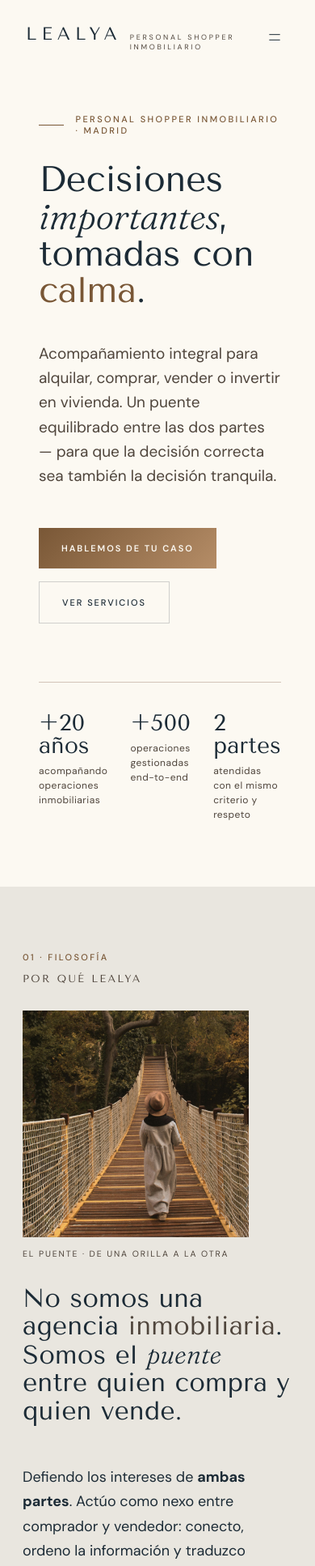
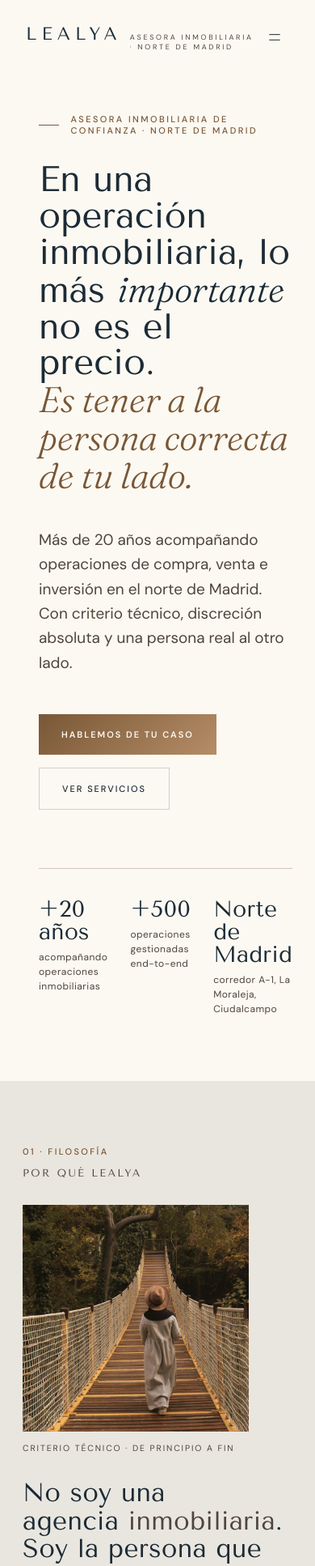
Before and after one commit to Laucas79/web-lealya, a Next.js app: page / in a window 390 px wide. Shown: the top 1934 px of the page at 81% size. Built offline with nearby package versions, Linux system fonts and the light colour scheme.

Commit message:
refactor: posicionamiento y copy v2 - asesora de confianza norte Madrid

```diff
--- a/src/app/layout.tsx
+++ b/src/app/layout.tsx
@@ -3,11 +3,11 @@ import './globals.css'
 
 export const metadata: Metadata = {
   title: {
-    default: 'Lealya — Personal Shopper Inmobiliario Madrid',
+    default: 'Lealya — Tu Asesora Inmobiliaria de Confianza en el Norte de Madrid',
     template: '%s | Lealya',
   },
-  description: 'Laura Castellano, personal shopper inmobiliario en Madrid. Acompañamiento integral para comprar, vender e invertir en vivienda con calma y criterio técnico.',
-  keywords: ['personal shopper inmobiliario', 'madrid', 'comprar piso madrid', 'asesor inmobiliario', 'lealya'],
+  description: 'Laura Castellano, asesora inmobiliaria independiente especializada en La Moraleja, Ciudalcampo y el corredor norte de Madrid. Compra, venta e inversión con criterio técnico y sin conflictos de interés.',
+  keywords: ['asesora inmobiliaria norte madrid', 'personal shopper inmobiliario La Moraleja', 'comprar chalet Ciudalcampo', 'asesoría inmobiliaria corredor burgos', 'asesora inmobiliaria confianza madrid'],
   authors: [{ name: 'Laura Castellano', url: 'https://lealya.es' }],
   creator: 'Lealya',
   metadataBase: new URL('https://lealya.es'),
@@ -16,8 +16,8 @@ export const metadata: Metadata = {
     locale: 'es_ES',
     url: 'https://lealya.es',
     siteName: 'Lealya',
-    title: 'Lealya — Personal Shopper Inmobiliario Madrid',
-    description: 'Acompañamiento integral para comprar, vender e invertir en vivienda en Madrid.',
+    title: 'Lealya — Tu Asesora Inmobiliaria de Confianza en el Norte de Madrid',
+    description: 'Asesora inmobiliaria independiente especializada en La Moraleja, Ciudalcampo y el corredor norte de Madrid. Compra, venta e inversión con criterio técnico.',
   },
   robots: {
     index: true,
--- a/src/app/page.tsx
+++ b/src/app/page.tsx
@@ -5,6 +5,7 @@ import About from '@/components/About'
 import Services from '@/components/Services'
 import Process from '@/components/Process'
 import Numbers from '@/components/Numbers'
+import Zones from '@/components/Zones'
 import Testimonials from '@/components/Testimonials'
 import Faq from '@/components/Faq'
 import Contact from '@/components/Contact'
@@ -22,6 +23,7 @@ export default function Home() {
         <Services />
         <Process />
         <Numbers />
+        <Zones />
         <Testimonials />
         <Faq />
         <Contact />
--- a/src/components/About.tsx
+++ b/src/components/About.tsx
@@ -6,6 +6,7 @@ export default function About() {
       <div className="wrap about-wrap" style={{ display: 'grid', gridTemplateColumns: 'minmax(0, 1fr) minmax(0, 1.2fr)', gap: 80, alignItems: 'center' }}>
         <div className="about-portrait" style={{ position: 'relative' }}>
           <div style={{ aspectRatio: '4/5', width: '100%', position: 'relative' }}>
+            {/* TODO: Reemplazar con foto real de Laura */}
             <Image src="/assets/laura-portrait.png" alt="Laura Castellano — Fundadora de Lealya" fill style={{ objectFit: 'cover', objectPosition: 'center top' }}/>
           </div>
           <div style={{ position: 'absolute', top: 24, left: 24, background: 'var(--bg)', padding: '8px 14px', fontSize: 10, letterSpacing: '0.25em', textTransform: 'uppercase', color: 'var(--accent)', fontWeight: 600 }}>
@@ -23,8 +24,11 @@ export default function About() {
           <p style={{ fontSize: 16, lineHeight: 1.75, color: 'var(--muted)', margin: '0 0 24px', maxWidth: 580 }}>
             Hace más de <strong>20 años</strong> di el salto a la asesoría inmobiliaria y descubrí mi vocación: gestionar operaciones de principio a fin —búsqueda, negociación, notaría, post-venta— cuidando cada detalle como si la casa fuese mía.
           </p>
+          <p style={{ fontSize: 16, lineHeight: 1.75, color: 'var(--muted)', margin: '0 0 24px', maxWidth: 580 }}>
+            Fundé Lealya para dar nombre a esa manera de trabajar: una asesora que trabaja <em>exclusivamente</em> para quien la contrata, con criterio técnico, calma y sin ningún conflicto de intereses.
+          </p>
           <p style={{ fontSize: 16, lineHeight: 1.75, color: 'var(--muted)', margin: '0 0 40px', maxWidth: 580 }}>
-            Fundé Lealya para dar nombre a esa manera de trabajar: una figura que sirva de <em>puente</em> entre comprador y vendedor, defendiendo los intereses de ambos con criterio y calma.
+            Hoy trabajo principalmente en el corredor norte de Madrid — La Moraleja, Ciudalcampo, Ciudad Santo Domingo, Fuente del Fresno — donde llevo años construyendo relaciones de confianza con compradores, vendedores e inversores que valoran la discreción y el criterio por encima de cualquier otra cosa.
           </p>
           <div style={{ display: 'flex', gap: 48, flexWrap: 'wrap', marginBottom: 40 }}>
             <div>
@@ -33,7 +37,7 @@ export default function About() {
             </div>
             <div>
               <div className="eyebrow" style={{ marginBottom: 8, color: 'var(--muted)' }}>Especialidad</div>
-              <div style={{ fontSize: 14, lineHeight: 1.7 }}>Gestión integral end-to-end<br/>Compra · Venta · Mediación</div>
+              <div style={{ fontSize: 14, lineHeight: 1.7 }}>Gestión integral end-to-end<br/>Compra · Venta · Inversión</div>
             </div>
           </div>
           <div style={{ padding: '24px 0 0', borderTop: '1px solid var(--line)', fontFamily: "'Fraunces', serif", fontStyle: 'italic', fontSize: 22, lineHeight: 1.45, color: 'var(--fg)', maxWidth: 560 }}>
--- a/src/components/Faq.tsx
+++ b/src/components/Faq.tsx
@@ -3,9 +3,9 @@ import { useState } from 'react'
 import { Icon } from './Icons'
 
 const FAQ = [
-  ['¿En qué se diferencia un personal shopper inmobiliario de una agencia?', 'Una agencia tradicional representa al vendedor. En Lealya actúo como puente entre comprador y vendedor: defiendo los intereses de ambos y aporto criterio técnico en cada paso. El objetivo es que la operación sea justa y tranquila para las dos partes.'],
+  ['¿En qué se diferencia Lealya de una agencia inmobiliaria?', 'Una agencia tradicional tiene cartera propia — solo te muestra lo que tiene. Yo no tengo propiedades: busco en todo el mercado, incluido off-market, porque no tengo interés en que elijas una propiedad concreta. Y trabajo exclusivamente para quien me contrata — nunca para las dos partes en la misma operación.'],
   ['¿Cuáles son los honorarios?', 'Trabajamos con un fee fijo inicial más un porcentaje sobre el ahorro negociado (solo para compra) o sobre el precio final (venta e inversión). Los comunicamos siempre por escrito antes de empezar — cero sorpresas.'],
-  ['¿Trabajáis solo en Madrid?', 'Principalmente Madrid capital y alrededores. Para operaciones relevantes fuera de la Comunidad, lo valoramos caso por caso.'],
+  ['¿En qué zonas trabajas?', 'Principalmente en el corredor norte de Madrid: La Moraleja, Ciudalcampo, Ciudad Santo Domingo y Fuente del Fresno — el eje de la A-1 / Carretera de Burgos. Para operaciones fuera de esta zona, lo valoramos caso por caso.'],
   ['¿Cuánto dura un proceso de compra?', 'En promedio entre 2 y 5 meses desde el briefing hasta las llaves, dependiendo de la zona, el tipo de inmueble y tu disponibilidad para visitas. El objetivo no es ir rápido: es acertar.'],
   ['¿Aceptáis cualquier presupuesto?', 'Trabajamos con operaciones desde 300.000 €. Por debajo de ese rango el coste del servicio no suele ser proporcional. Para consultas puntuales no hay mínimo.'],
   ['¿Qué pasa si no encontramos la vivienda adecuada?', 'El primer objetivo siempre es la decisión correcta — incluso si es no comprar. En ese caso, el fee fijo cubre el trabajo realizado y cerramos de forma transparente.'],
--- a/src/components/Footer.tsx
+++ b/src/components/Footer.tsx
@@ -6,8 +6,7 @@ export default function Footer() {
       <div className="wrap footer-grid" style={{ display: 'grid', gridTemplateColumns: '2fr 1fr 1fr 1fr', gap: 48, paddingBottom: 80, borderBottom: '1px solid color-mix(in oklch, var(--bg) 15%, transparent)' }}>
         <div>
           <div style={{ fontFamily: "'Tenor Sans', serif", fontSize: 36, letterSpacing: '0.28em', marginBottom: 24 }}>LEALYA</div>
-          <p style={{ fontSize: 16, lineHeight: 1.7, maxWidth: 360, opacity: .75, margin: '0 0 32px' }}>Asesoría inmobiliaria independiente.<br/>Personal shopper para alquiler, compra, venta e inversión en Madrid.</p>
-          <div className="eyebrow" style={{ opacity: .6, marginBottom: 12 }}>Compra equilibrada™</div>
+          <p style={{ fontSize: 16, lineHeight: 1.7, maxWidth: 360, opacity: .75, margin: '0 0 32px' }}>Asesora inmobiliaria de confianza en el norte de Madrid.<br/>Compra, venta e inversión con criterio técnico y discreción.</p>
           <p style={{ fontSize: 13, opacity: .55, lineHeight: 1.6, maxWidth: 340, margin: 0, fontStyle: 'italic', fontFamily: "'Fraunces', serif" }}>&ldquo;Menos fricción. Más claridad.&rdquo;</p>
         </div>
         {[
--- a/src/components/Hero.tsx
+++ b/src/components/Hero.tsx
@@ -13,20 +13,21 @@ export default function Hero() {
         <div className="hero-copy">
           <div style={{ display: 'flex', alignItems: 'center', gap: 14, marginBottom: 32 }}>
             <span style={{ width: 40, height: 1, background: 'var(--accent)' }}/>
-            <span className="eyebrow" style={{ color: 'var(--accent)' }}>Personal Shopper Inmobiliario · Madrid</span>
+            <span className="eyebrow" style={{ color: 'var(--accent)' }}>Asesora Inmobiliaria de Confianza · Norte de Madrid</span>
           </div>
           <h1 className="headline" style={{
             fontSize: 'clamp(44px, 6.2vw, 92px)', lineHeight: 1.02,
             margin: '0 0 40px', letterSpacing: '-0.005em',
           }}>
-            Decisiones <span style={{ fontStyle: 'italic', fontFamily: "'Fraunces', serif", fontWeight: 300 }}>importantes</span>,<br/>
-            tomadas con <span style={{ color: 'var(--accent)' }}>calma</span>.
+            En una operación inmobiliaria, lo más <span style={{ fontStyle: 'italic', fontFamily: "'Fraunces', serif", fontWeight: 300 }}>importante</span><br/>
+            no es el precio.<br/>
+            <span style={{ fontStyle: 'italic', fontFamily: "'Fraunces', serif", fontWeight: 300, color: 'var(--accent)' }}>Es tener a la persona correcta de tu lado.</span>
           </h1>
           <p style={{
             fontSize: 19, lineHeight: 1.6, maxWidth: 520,
             color: 'var(--muted)', margin: '0 0 48px', fontWeight: 400,
           }}>
-            Acompañamiento integral para alquilar, comprar, vender o invertir en vivienda. Un puente equilibrado entre las dos partes — para que la decisión correcta sea también la decisión tranquila.
+            Más de 20 años acompañando operaciones de compra, venta e inversión en el norte de Madrid. Con criterio técnico, discreción absoluta y una persona real al otro lado.
           </p>
           <div style={{ display: 'flex', gap: 16, flexWrap: 'wrap' }}>
             <a href="#contacto" className="bronze-button">Hablemos de tu caso</a>
@@ -39,7 +40,7 @@ export default function Hero() {
             {[
               ['+20 años', 'acompañando operaciones inmobiliarias'],
               ['+500', 'operaciones gestionadas end-to-end'],
-              ['2 partes', 'atendidas con el mismo criterio y respeto'],
+              ['Norte de Madrid', 'corredor A-1, La Moraleja, Ciudalcampo'],
             ].map(([big, small], i) => (
               <div key={i}>
                 <div className="headline" style={{ fontSize: 'clamp(28px, 3vw, 42px)', lineHeight: 1, marginBottom: 8 }}>{big}</div>
@@ -52,9 +53,10 @@ export default function Hero() {
           <div style={{
             aspectRatio: '4/5', width: '100%', position: 'relative', overflow: 'hidden',
           }}>
+            {/* TODO: Reemplazar con foto real de Laura o de las zonas cuando estén disponibles */}
             <Image
-              src="/assets/hero-calma.png"
-              alt="Lealya — Asesoría inmobiliaria con calma"
+              src="https://images.unsplash.com/photo-1600596542815-ffad4c1539a9?auto=format&fit=crop&w=1600&q=80"
+              alt="Arquitectura residencial premium en el norte de Madrid"
               fill
               style={{ objectFit: 'cover', objectPosition: 'center' }}
               priority
@@ -68,7 +70,7 @@ export default function Hero() {
           }}>
             <div className="eyebrow" style={{ color: 'var(--accent)', marginBottom: 8 }}>Metodología</div>
             <div style={{ fontFamily: "'Fraunces', serif", fontStyle: 'italic', fontSize: 16, lineHeight: 1.5, color: 'var(--fg)' }}>
-              &ldquo;No vendemos casas. Acompañamos decisiones.&rdquo;
+              &ldquo;Trabajo para quien me contrata. Con todo mi criterio y ningún conflicto de intereses.&rdquo;
             </div>
           </div>
         </div>
--- a/src/components/Nav.tsx
+++ b/src/components/Nav.tsx
@@ -43,7 +43,7 @@ export default function Nav() {
         }}>
           <span>LEALYA</span>
           <span style={{ fontFamily: "'DM Sans', sans-serif", fontSize: 9, letterSpacing: '0.3em', color: 'var(--muted)', textTransform: 'uppercase' }}>
-            Personal Shopper Inmobiliario
+            Asesora Inmobiliaria · Norte de Madrid
           </span>
         </a>
         <div style={{ display: 'flex', alignItems: 'center', gap: 32 }}>
--- a/src/components/Numbers.tsx
+++ b/src/components/Numbers.tsx
@@ -3,7 +3,7 @@ export default function Numbers() {
     ['+500', 'Operaciones acompañadas', 'Compraventas e inversiones gestionadas en más de 20 años de trayectoria.'],
     ['97%', 'Clientes repiten o recomiendan', 'Nuestro principal canal sigue siendo el boca a boca.'],
     ['<15d', 'Tiempo medio hasta acuerdo', 'Desde la oferta inicial hasta el apretón de manos. Sin presión, sin atajos.'],
-    ['100%', 'Comprador y vendedor alineados', 'Mediamos para que ambas partes salgan con la sensación de haber acertado.'],
+    ['Norte de Madrid', 'Especialización en el corredor A-1', 'La Moraleja, Ciudalcampo, Ciudad Santo Domingo y más.'],
   ]
   return (
     <section className="section" style={{ background: 'var(--bg)', paddingTop: 100, paddingBottom: 100 }}>
--- a/src/components/Philosophy.tsx
+++ b/src/components/Philosophy.tsx
@@ -10,28 +10,29 @@ export default function Philosophy() {
           <div className="eyebrow" style={{ color: 'var(--accent)', marginBottom: 12 }}>01 · Filosofía</div>
           <div style={{ fontFamily: "'Tenor Sans', serif", fontSize: 13, letterSpacing: '0.18em', color: 'var(--muted)', textTransform: 'uppercase', marginBottom: 32 }}>Por qué Lealya</div>
           <div style={{ width: '100%', aspectRatio: '1/1', position: 'relative' }} className="philosophy-img">
-            <Image src="/assets/filosofia-puente.png" alt="El puente — Filosofía Lealya" fill style={{ objectFit: 'cover' }}/>
+            {/* TODO: Reemplazar con imagen del norte de Madrid alineada al nuevo posicionamiento */}
+            <Image src="/assets/filosofia-puente.png" alt="Criterio técnico — Filosofía Lealya" fill style={{ objectFit: 'cover' }}/>
           </div>
           <div style={{ marginTop: 14, fontFamily: "'DM Sans', sans-serif", fontSize: 10.5, letterSpacing: '0.18em', textTransform: 'uppercase', color: 'var(--muted)' }}>
-            El puente · De una orilla a la otra
+            Criterio técnico · De principio a fin
           </div>
         </div>
         <div>
           <h2 className="headline" style={{ fontSize: 'clamp(32px, 4.6vw, 64px)', lineHeight: 1.08, margin: '0 0 40px', maxWidth: 1000 }}>
-            No somos una agencia <span style={{ color: 'var(--muted)' }}>inmobiliaria</span>. <br/>
-            Somos el <span style={{ fontStyle: 'italic', fontFamily: "'Fraunces', serif", fontWeight: 300 }}>puente</span> entre quien compra y quien vende.
+            No soy una agencia <span style={{ color: 'var(--muted)' }}>inmobiliaria</span>. <br/>
+            Soy la persona que trabaja <span style={{ fontStyle: 'italic', fontFamily: "'Fraunces', serif", fontWeight: 300 }}>exclusivamente</span> para ti.
           </h2>
           <div className="philosophy-grid" style={{ display: 'grid', gridTemplateColumns: '1fr 1fr', gap: 48, marginTop: 48 }}>
             <p style={{ fontSize: 18, lineHeight: 1.7, color: 'var(--fg)', margin: 0 }}>
-              Defiendo los intereses de <strong>ambas partes</strong>. Actúo como nexo entre comprador y vendedor: conecto, ordeno la información y traduzco expectativas. Una operación inmobiliaria solo funciona cuando las dos partes salen tranquilas.
+              Trabajo para quien me contrata — comprador o vendedor — con todo mi criterio técnico y sin ningún conflicto de intereses. Nunca represento a las dos partes en la misma operación. Eso es lo que me permite darte un consejo honesto, aunque no sea el que quieras escuchar.
             </p>
             <p style={{ fontSize: 18, lineHeight: 1.7, color: 'var(--muted)', margin: 0 }}>
-              Aplicamos una visión técnica y arquitectónica a la gestión inmobiliaria para eliminar fricciones, detectar riesgos y proteger tu patrimonio. Claridad absoluta, rigor técnico, cero atajos.
+              Llevo más de 20 años gestionando operaciones inmobiliarias en el norte de Madrid. Conozco cada urbanización, cada dinámica de mercado, cada trampa legal. Eso es lo que pones de tu lado cuando me contratas.
             </p>
           </div>
           <div className="principles-grid" style={{ marginTop: 80, display: 'grid', gridTemplateColumns: 'repeat(4, 1fr)', gap: 0, borderTop: '1px solid color-mix(in oklch, var(--fg) 20%, transparent)' }}>
             {[
-              ['Equilibrio', 'Un único profesional mediando entre comprador y vendedor con criterio justo.'],
+              ['Tu lado', 'Trabajo exclusivamente para quien me contrata. Una sola parte por operación, siempre.'],
               ['Criterio técnico', 'Diagnóstico arquitectónico, legal y financiero en cada operación.'],
               ['Transparencia', 'Honorarios claros desde el primer día. Cero letra pequeña.'],
               ['Calma', 'Gestionamos tiempos para que decidas sin presión comercial.'],
--- a/src/components/Services.tsx
+++ b/src/components/Services.tsx
@@ -6,7 +6,7 @@ const SERVICES = [
   {
     key: 'compra', num: '01', title: 'Compra', tag: 'Buyer side',
     lede: 'Búsqueda objetiva y acompañamiento al comprador con criterio técnico.',
-    body: 'Filtrado exhaustivo de mercado, visitas preselección, análisis técnico y negociación. Un puente equilibrado entre ambas partes para que la operación fluya sin sorpresas.',
+    body: 'Trabajo exclusivamente para ti como comprador. Filtrado exhaustivo de mercado, visitas preselección, análisis técnico y negociación para que la operación fluya sin sorpresas.',
     includes: ['Briefing detallado', 'Búsqueda off-market', 'Due diligence técnica', 'Negociación', 'Acompañamiento a notaría'],
     image: 'https://images.unsplash.com/photo-1600585154340-be6161a56a0c?w=1200&q=80&auto=format',
     imageAlt: 'Interior cálido con luz natural', icon: 'Search' as const,
@@ -14,7 +14,7 @@ const SERVICES = [
   {
     key: 'venta', num: '02', title: 'Venta', tag: 'Seller side',
     lede: 'Estrategia, staging y presentación impecable para atraer al comprador correcto.',
-    body: 'Valoración realista, plan de marketing inmobiliario, fotografía profesional y filtrado riguroso de interesados. Precio adecuado, tiempos controlados.',
+    body: 'Trabajo exclusivamente para ti como vendedor. Valoración realista, plan de marketing inmobiliario, fotografía profesional y filtrado riguroso de interesados. Precio adecuado, tiempos controlados.',
     includes: ['Valoración técnica', 'Plan de staging', 'Fotografía y vídeo', 'Marketing dirigido', 'Gestión legal'],
     image: 'https://images.unsplash.com/photo-1600566753190-17f0baa2a6c3?w=1200&q=80&auto=format',
     imageAlt: 'Fachada residencial', icon: 'Home' as const,
@@ -22,7 +22,7 @@ const SERVICES = [
   {
     key: 'inversion', num: '03', title: 'Inversión', tag: 'Invest',
     lede: 'Análisis de rentabilidad, riesgo y viabilidad para decisiones patrimoniales.',
-    body: 'Estudio de rentabilidad por zona, proyección a 5/10 años, diagnóstico técnico y fiscal. Para inversores que priorizan criterio frente a impulso.',
+    body: 'Análisis independiente, sin cartera propia que colocar. Estudio de rentabilidad por zona, proyección a 5/10 años, diagnóstico técnico y fiscal. Para inversores que priorizan criterio frente a impulso.',
     includes: ['Análisis de rentabilidad', 'Estudio de zona', 'Proyección fiscal', 'Plan de obra', 'Gestión de alquiler'],
     image: 'https://images.unsplash.com/photo-1554995207-c18c203602cb?w=1200&q=80&auto=format',
     imageAlt: 'Interior minimalista', icon: 'Compass' as const,
--- /dev/null
+++ b/src/components/Zones.tsx
@@ -0,0 +1,84 @@
+// Server component — no 'use client'
+// Sección: zonas de actuación
+
+const ZONES = [
+  {
+    name: 'La Moraleja',
+    place: 'Alcobendas',
+    desc: 'La urbanización premium de referencia en Madrid. Chalets de alto standing, colegios internacionales y perfil de inversor nacional e internacional.',
+    detail: 'Precio medio: desde 1.5M€',
+    image: 'https://images.unsplash.com/photo-1600596542815-ffad4c1539a9?auto=format&fit=crop&w=900&q=80',
+    imageAlt: 'Chalet de alto standing con jardín en La Moraleja',
+  },
+  {
+    name: 'Ciudalcampo',
+    place: 'San Sebastián de los Reyes',
+    desc: 'Parcelas desde 2.500m² con vistas a la sierra. El Club RACE con golf, hípica y pádel dentro de la propia urbanización. Colegio SEK internacional.',
+    detail: 'Precio medio: desde 800k€',
+    image: 'https://images.unsplash.com/photo-1587381420270-3e1a5b9e6904?auto=format&fit=crop&w=900&q=80',
+    imageAlt: 'Campo de golf y naturaleza en Ciudalcampo',
+  },
+  {
+    name: 'Ciudad Santo Domingo',
+    place: 'Algete',
+    desc: 'Urbanización consolidada con ~1.000 chalets, seguridad 24h y zona comercial propia. Acceso directo desde la N-1 km 28. Comunidad de propietarios activa.',
+    detail: 'Precio medio: desde 600k€',
+    image: 'https://images.unsplash.com/photo-1568605114967-8130f3a36994?auto=format&fit=crop&w=900&q=80',
+    imageAlt: 'Vivienda residencial con jardín en Ciudad Santo Domingo',
+  },
+  {
+    name: 'Fuente del Fresno',
+    place: 'Corredor A-1',
+    desc: 'Zona más tranquila del corredor. Perfil familiar, más metros a menor precio que La Moraleja. Creciente demanda de primera residencia.',
+    detail: 'Precio medio: desde 500k€',
+    image: 'https://images.unsplash.com/photo-1448630360428-65456885c650?auto=format&fit=crop&w=900&q=80',
+    imageAlt: 'Encinar y naturaleza del norte de Madrid',
+  },
+]
+
+export default function Zones() {
+  return (
+    <section id="zonas" className="section" style={{ background: 'var(--stone)' }}>
+      <div className="wrap">
+        <div className="zones-head" style={{ display: 'grid', gridTemplateColumns: '180px 1fr', gap: 64, marginBottom: 64, alignItems: 'start' }}>
+          <div>
+            <div className="eyebrow" style={{ color: 'var(--accent)', marginBottom: 12 }}>Zona de actuación</div>
+            <div style={{ fontFamily: "'Tenor Sans', serif", fontSize: 13, letterSpacing: '0.18em', color: 'var(--muted)', textTransform: 'uppercase' }}>Corredor A-1</div>
+          </div>
+          <div>
+            <h2 className="headline" style={{ fontSize: 'clamp(32px, 4.4vw, 60px)', lineHeight: 1.08, margin: '0 0 24px', maxWidth: 800 }}>
+              El norte de Madrid, <span style={{ fontStyle: 'italic', fontFamily: "'Fraunces', serif", fontWeight: 300, color: 'var(--accent)' }}>de cerca</span>.
+            </h2>
+            <p style={{ fontSize: 18, lineHeight: 1.7, color: 'var(--muted)', margin: 0, maxWidth: 620 }}>
+              Trabajo principalmente en el corredor de la A-1 — las urbanizaciones privadas del norte de Madrid que conozco desde dentro.
+            </p>
+          </div>
+        </div>
+
+        <div className="zones-grid" style={{ display: 'grid', gridTemplateColumns: '1fr 1fr', gap: 32 }}>
+          {ZONES.map((z) => (
+            <article key={z.name} style={{ background: 'var(--cream)', border: '1px solid var(--line)', display: 'flex', flexDirection: 'column', overflow: 'hidden' }}>
+              <div style={{ aspectRatio: '16/9', width: '100%', backgroundImage: `url(${z.image})`, backgroundSize: 'cover', backgroundPosition: 'center' }} role="img" aria-label={z.imageAlt} />
+              <div style={{ padding: '28px 28px 32px' }}>
+                <div className="headline" style={{ fontSize: 24, marginBottom: 4 }}>{z.name}</div>
+                <div className="eyebrow" style={{ color: 'var(--accent)', marginBottom: 16 }}>{z.place}</div>
+                <p style={{ fontSize: 15, lineHeight: 1.65, color: 'var(--muted)', margin: '0 0 20px' }}>{z.desc}</p>
+                <div style={{ paddingTop: 16, borderTop: '1px solid var(--line)', fontSize: 12, letterSpacing: '0.12em', textTransform: 'uppercase', color: 'var(--fg)', fontWeight: 600 }}>{z.detail}</div>
+              </div>
+            </article>
+          ))}
+        </div>
+
+        <p style={{ fontSize: 13, lineHeight: 1.6, color: 'var(--muted)', marginTop: 40, textAlign: 'center', fontStyle: 'italic', fontFamily: "'Fraunces', serif" }}>
+          ¿Tu zona no aparece aquí? Si la operación tiene sentido, lo valoramos.
+        </p>
+      </div>
+      <style>{`
+        @media (max-width: 900px) {
+          .zones-head { grid-template-columns: 1fr !important; gap: 24px !important; }
+          .zones-grid { grid-template-columns: 1fr !important; }
+        }
+      `}</style>
+    </section>
+  )
+}
```
